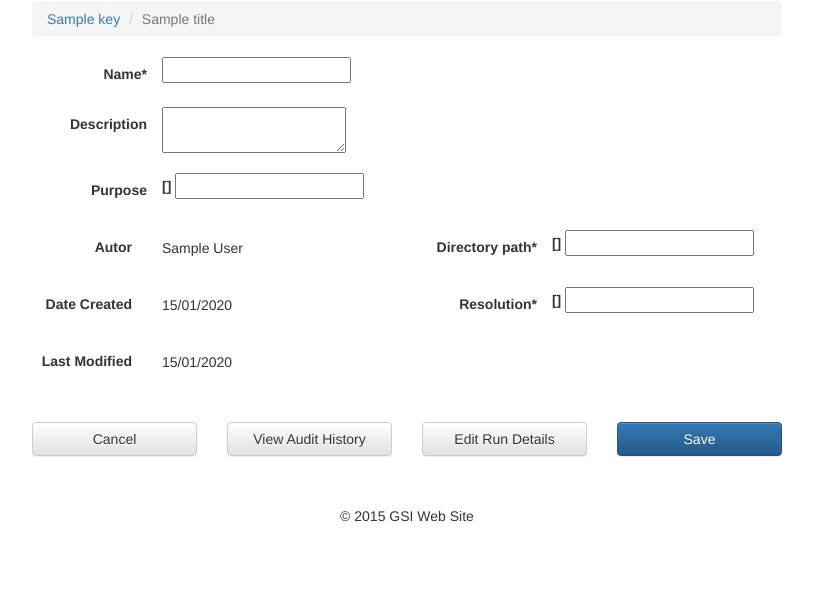
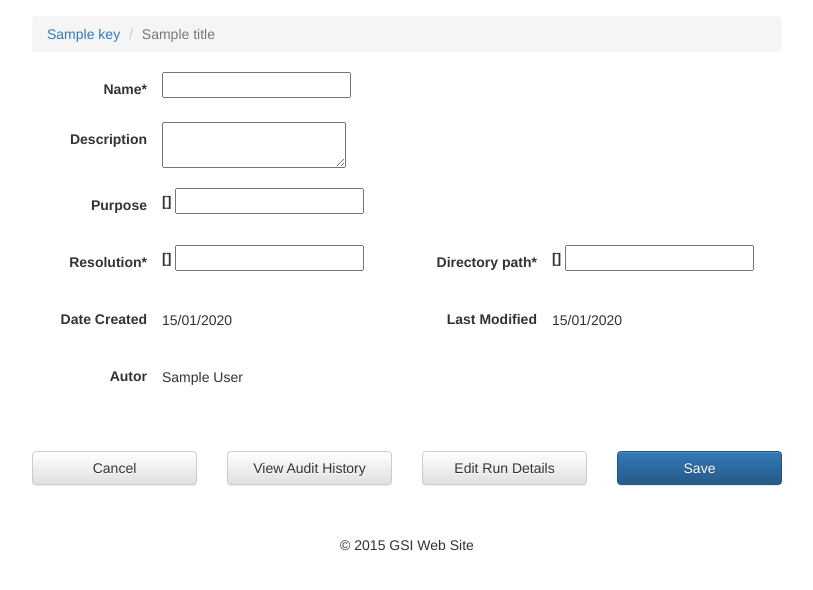
Before and after one commit to BakanovKirill/GSI, a Django app: template src/templates/gsi/run_update.html in a window 1280 px wide. Shown: the part 99-689 px from the top of the page, without its empty margins (233-1046 px from the left). Run offline with Django 3.2, Linux system fonts and the light colour scheme; the template is opened without the code that fills it: most values are stand-ins (such as "Sample title", 1, 10 or a date in 2020); form fields are guessed from the names that the template uses; parts of the project's set-up code (start-up, migrations or seed data) failed here and were passed over; some libraries are stand-ins or nearby versions.

Commit message:
added form for edit Runbases

```diff
--- a/src/templates/base.html
+++ b/src/templates/base.html
@@ -56,18 +56,27 @@
         <!-- End Status Message Authorization -->
 
         <!-- Start Status Message Request -->
+        {% block status_message_request %}
         {% if request.GET.status_message %}
             <div class="row">
-                <div class="col-md-12">
-                    {% block status_message_request %}{% endblock status_message_request %}
+                <div class="col-md-8 col-md-offset-2">
+                    {% if request.GET.status_message %}
+                        <div class="alert alert-warning alert-dismissible" role="alert">
+                            <button type="button" class="close" data-dismiss="alert" aria-label="Close">
+                                <span aria-hidden="true">&times;</span>
+                            </button>
+                            {{ request.GET.status_message }}
+                        </div>
+                    {% endif %}
                 </div>
             </div>
         {% endif %}
+        {% endblock status_message_request %}
         <!-- End Status Message Request -->
 
         <!-- Start Breadcrumbs -->
         {% if breadcrumbs %}
-            <div class="row">
+            <div class="row margin-top-15">
                 <div class="col-md-8 col-md-offset-2">
                     <ol class="breadcrumb">
                         {% for key, value in breadcrumbs.items %}
--- a/src/templates/gsi/index.html
+++ b/src/templates/gsi/index.html
@@ -2,9 +2,6 @@
 {% load static from staticfiles %}
 
 {% block title %}{{ title }}{% endblock title %}
-
-{% block status_message %}
-{% endblock status_message %}
 
 {% block content %}
     <div class="row-fluid">
--- a/src/templates/gsi/run_setup.html
+++ b/src/templates/gsi/run_setup.html
@@ -4,6 +4,9 @@
 {% block title %}{{ title }}{% endblock title %}
 
 {% block status_message %}
+    {% if form.errors %}
+        Please, correct the following errors!
+    {% endif %}
 {% endblock status_message %}
 
 {% block content %}
--- a/src/templates/gsi/run_update.html
+++ b/src/templates/gsi/run_update.html
@@ -6,14 +6,16 @@
 {% endblock title %}
 
 {% block status_message %}
+    {% if form.errors %}
+        Please, correct the following errors!
+    {% endif %}
 {% endblock status_message %}
 
 {% block content %}
     <div class="row">
         <div class="col-md-8 col-md-offset-2">
-            <form action="." method="post" enctype="multipart/form-data"
-                role="form" class="form-horizontal">
-                <input type="hidden" name="editRun" />
+            <form action="{% url 'run_update' run_base.id %}" method="post"
+                enctype="multipart/form-data" role="form" class="form-horizontal">
                 {% csrf_token %}
 
                 <div class="row">
@@ -22,7 +24,7 @@
                             <label class="control-label">{{ form.name.label }}*</label>
                         </div>
                     </div>
-                    <div class="col-md-4">
+                    <div class="col-md-10">
                         {% if form.name.errors %}
                             <b class="error-form">{{ form.name.errors }}</b>
                         {% endif %}
@@ -36,7 +38,7 @@
                             <label class="control-label">{{ form.description.label }}</label>
                         </div>
                     </div>
-                    <div class="col-md-4">
+                    <div class="col-md-10">
                         {% if form.description.errors %}
                             <b class="error-form">{{ form.description.errors }}</b>
                         {% endif %}
@@ -50,7 +52,7 @@
                             <label class="control-label">{{ form.purpose.label }}</label>
                         </div>
                     </div>
-                    <div class="col-md-4">
+                    <div class="col-md-10">
                         <b class="error-form">{{ form.purpose.errors }}</b>
                         {% if form.purpose.errors %}
                             <b class="error-form">{{ form.purpose.errors }}</b>
@@ -61,10 +63,16 @@
 
                 <div class="row margin-top-15">
                     <div class="col-md-2 right">
-                        <label class="control-label">Autor</label>
+                        <div class="form-group {% if form.directory_path.errors %}has-error{% endif %}">
+                            <label class="control-label">{{ form.resolution.label }}*</label>
+                        </div>
                     </div>
-                    <div class="col-md-4 margin-top-8">
-                        {{ run_base.author }}
+                    <div class="col-md-4">
+                        <b class="error-form">{{ form.resolution.errors }}</b>
+                        {% if form.resolution.errors %}
+                            <b class="error-form">{{ form.resolution.errors }}</b>
+                        {% endif %}
+                        {{ form.resolution }}
                     </div>
 
                     <div class="col-md-2 right">
@@ -86,34 +94,36 @@
 
                 <div class="row margin-top-15">
                     <div class="col-md-2 right">
-                        <label class="control-label">Date Created</label>
+                        <div class="form-group">
+                            <label class="control-label">Date Created</label>
+                        </div>
                     </div>
                     <div class="col-md-4 margin-top-8">
                         {{ run_base.date_created|date:"d/m/Y" }}
                     </div>
 
                     <div class="col-md-2 right">
-                        <div class="form-group {% if form.directory_path.errors %}has-error{% endif %}">
-                            <label class="control-label">{{ form.resolution.label }}*</label>
+                        <div class="form-group">
+                            <label class="control-label">Last Modified</label>
                         </div>
                     </div>
-                    <div class="col-md-4">
-                        <b class="error-form">{{ form.resolution.errors }}</b>
-                        {% if form.resolution.errors %}
-                            <b class="error-form">{{ form.resolution.errors }}</b>
-                        {% endif %}
-                        {{ form.resolution }}
+                    <div class="col-md-4 margin-top-8">
+                        {{ run_base.date_modified|date:"d/m/Y" }}
                     </div>
 				</div>
 
                 <div class="row margin-top-15">
                     <div class="col-md-2 right">
-                        <label class="control-label">Last Modified</label>
+                        <div class="form-group">
+                            <label class="control-label">Autor</label>
+                        </div>
                     </div>
                     <div class="col-md-4 margin-top-8">
-                        {{ run_base.date_modified|date:"d/m/Y" }}
+                        {{ run_base.author }}
                     </div>
 				</div>
+
+                <!--{{ form.card_sequence }}-->
 
                 <div class="row margin-top-50">
                     <div class="col-md-3">
@@ -126,14 +136,9 @@
                         <a class="btn btn-default btn-block" href="#" role="button">Edit Run Details</a>
                     </div>
                     <div class="col-md-3">
-                        <button type="submit" class="btn btn-primary btn-block">Save</button>
+                        <button type="submit" name="save_button" class="btn btn-primary btn-block">Save</button>
                     </div>
 				</div>
-
-
-
-
-
             </form>
 
         </div>
```
Also changed, not shown: src/gsi/urls.py (+6 -3 lines), src/gsi/views.py (+20 -5 lines).
